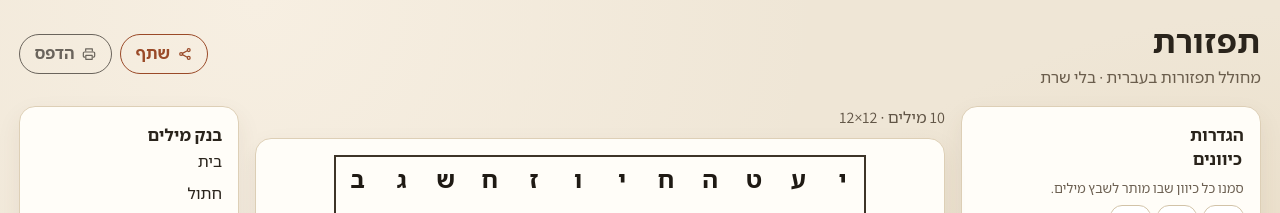
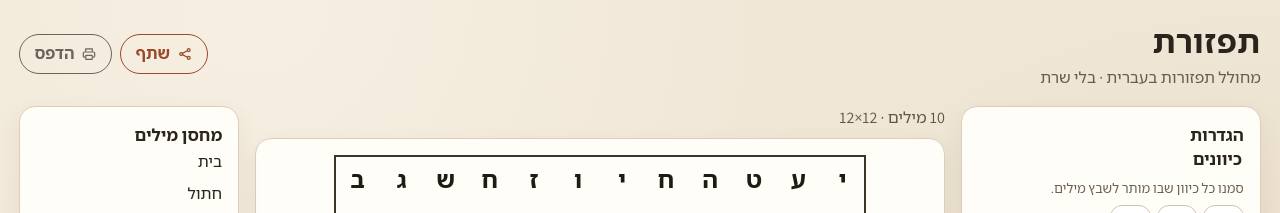
Before and after one commit to kleinron/tifzoret, a React (Vite) app: page / in a window 1280 px wide. Shown: the top 213 px of the page. Built offline with nearby package versions, Linux system fonts and the light colour scheme.

Commit message:
Rename user-facing word bank terminology to word store
Replace Hebrew בנק/בנק מילים with מחסן/מחסן מילים in UI and README,
and English word bank with word store. Leave internal identifiers alone.

Co-authored-by: Ron Klein <kleinron@users.noreply.github.com>

```diff
--- a/src/App.tsx
+++ b/src/App.tsx
@@ -186,7 +186,7 @@ export default function App() {
         }
         if (result.skippedOverCapacity.length) {
           skipped.push(
-            `לא נוספו כי הבנק מוגבל ל־${MAX_BANK_WORDS} מילים: ${result.skippedOverCapacity.join(', ')}`,
+            `לא נוספו כי המחסן מוגבל ל־${MAX_BANK_WORDS} מילים: ${result.skippedOverCapacity.join(', ')}`,
           )
         }
         if (result.fillCappedAtMax) {
--- a/src/components/WordBank.tsx
+++ b/src/components/WordBank.tsx
@@ -5,8 +5,8 @@ export type WordBankProps = {
 
 export function WordBank(props: WordBankProps) {
   return (
-    <aside className="panel word-bank" aria-label="בנק מילים">
-      <h2>בנק מילים</h2>
+    <aside className="panel word-bank" aria-label="מחסן מילים">
+      <h2>מחסן מילים</h2>
       {props.words.length === 0 ? (
         <p className="hint">המילים יופיעו כאן אחרי יצירת התפזורת.</p>
       ) : (
```
Also changed, not shown: 1 other file (tests, documents, lock files or other folders).
